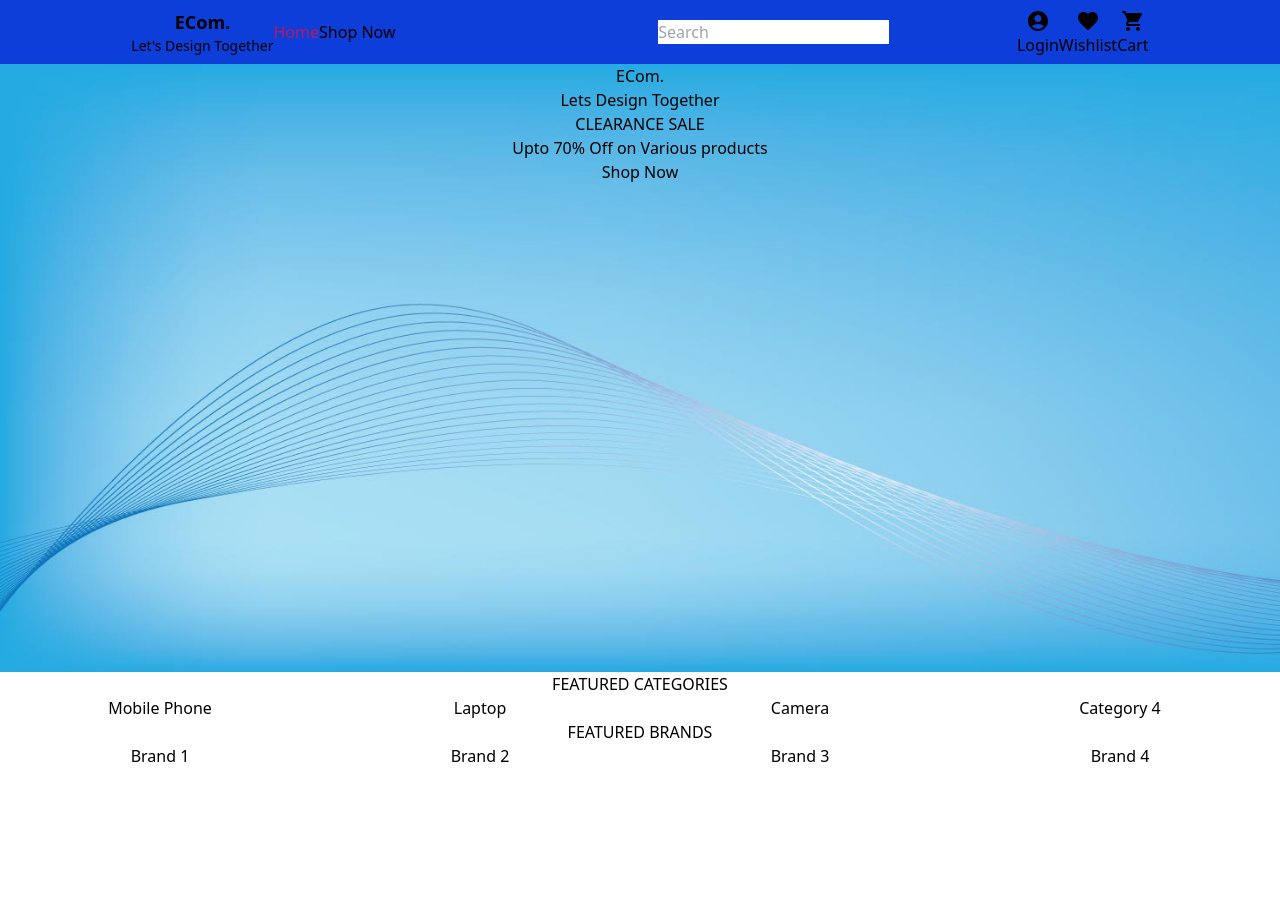
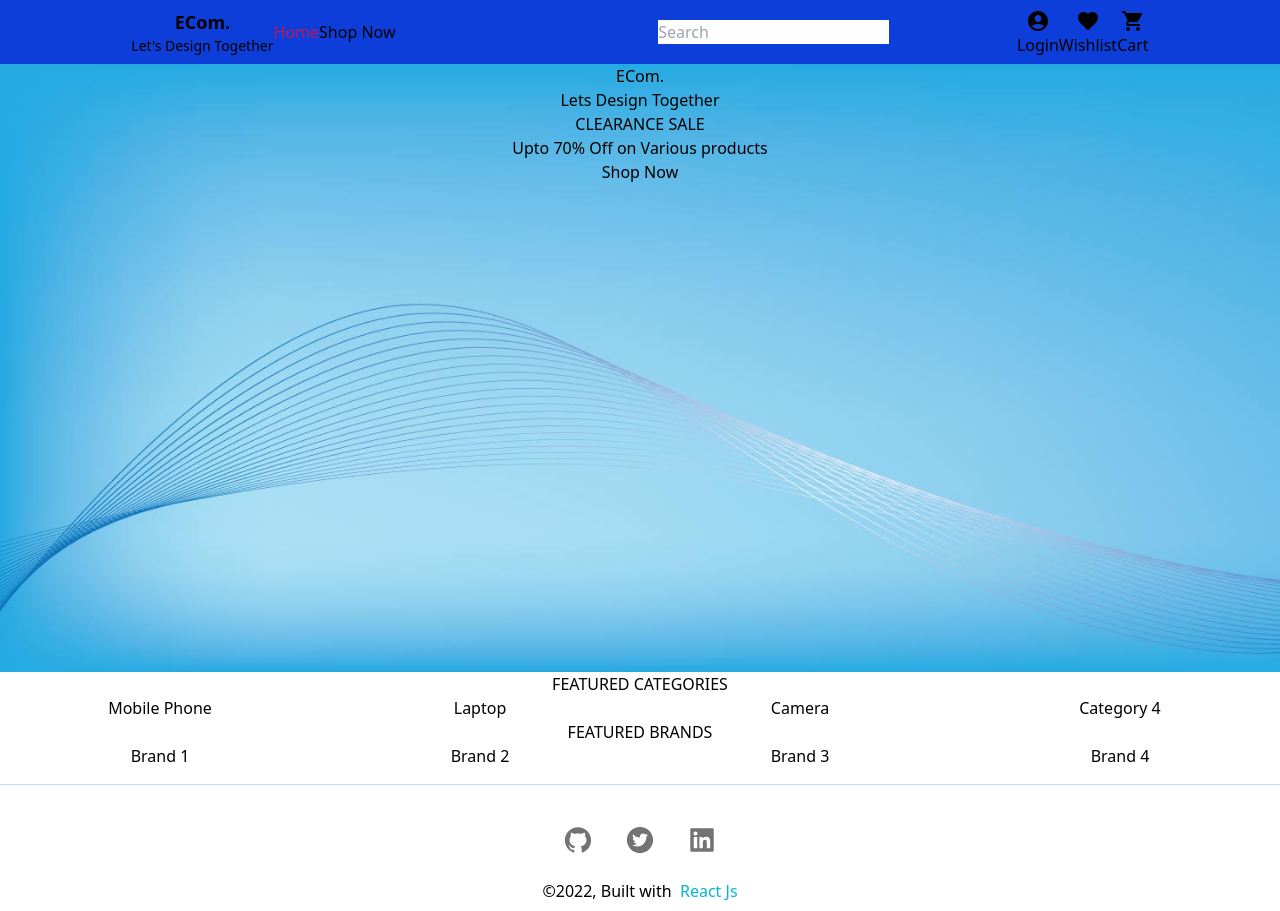
Before and after one commit to abhiaswale/ecom-frontend, a React (Create React App) app: page / in a window 1280 px wide. Before the commit the page ends 800 px from the top, so only its background shows below. Built offline with nearby package versions, Linux system fonts and the light colour scheme; no server answers.

Commit message:
added cart badge

```diff
--- a/package.json
+++ b/package.json
@@ -12,6 +12,7 @@
     "@testing-library/user-event": "^13.5.0",
     "react": "^17.0.2",
     "react-dom": "^17.0.2",
+    "react-icons": "^4.3.1",
     "react-router-dom": "^6.3.0",
     "react-scripts": "5.0.0",
     "web-vitals": "^2.1.4"
--- a/src/App.js
+++ b/src/App.js
@@ -7,6 +7,7 @@ import { PrivateRoute } from "./components/util/PrivateRoute";
 import Account from "./components/Account/Account";
 import Profile from "./components/Account/Profile";
 import Prod from "./components/Prod";
+import Footer from "./components/Footer/Footer";
 function App() {
   return (
     <div className="App">
@@ -30,6 +31,7 @@ function App() {
           <Route path="cart" element={<>hi cart</>}></Route>
         </Route>
       </Routes>
+      <Footer />
     </div>
   );
 }
--- a/src/components/Context/cart-context.js
+++ b/src/components/Context/cart-context.js
@@ -1,18 +1,19 @@
 import React, { useState, useEffect } from "react";
 const CartContext = React.createContext({
   cartQuantity: 0,
+  updateCartQuan: () => {},
 });
 
 export const CartContextProvider = (props) => {
   const [quan, setQuan] = useState(null);
 
-  useEffect(() => {
+  const updateCart = () => {
     fetch("http://localhost:3000/cart")
       .then((resp) => {
         return resp.json();
       })
       .then((data) => {
-        console.log(data);
+        console.log("Updated Cart");
         let count = 0;
         data.data.forEach((element) => {
           count++;
@@ -20,10 +21,15 @@ export const CartContextProvider = (props) => {
         console.log(count);
         setQuan(count);
       });
+  };
+
+  useEffect(() => {
+    updateCart();
   }, []);
 
   const contextValue = {
     cartQuantity: quan,
+    updateCartQuan: updateCart,
   };
 
   return (
--- /dev/null
+++ b/src/components/Footer/Footer.js
@@ -0,0 +1,53 @@
+import React from "react";
+import {
+  AiFillGithub,
+  AiFillTwitterCircle,
+  AiFillLinkedin,
+} from "react-icons/ai";
+
+const Footer = () => {
+  return (
+    <div>
+      <div className="py-4">
+        <div className="w-full border-t border-blue-200"></div>
+      </div>
+      <div className="flex justify-center items-center flex-row my-6">
+        <div className="text-neutral-500 hover:text-cyan-500 text-3xl mx-4 transition-all ease-in-out delay-150">
+          <a
+            href="https://github.com/abhiaswale"
+            target="_blank"
+            rel="noreferrer"
+          >
+            <AiFillGithub />
+          </a>
+        </div>
+        <div className="text-neutral-500 hover:text-cyan-500 text-3xl mx-4 transition-all ease-in-out delay-150">
+          <a
+            href="https://twitter.com/_abhi42"
+            target="_blank"
+            rel="noreferrer"
+          >
+            <AiFillTwitterCircle />
+          </a>
+        </div>
+        <div className="text-neutral-500 hover:text-cyan-500 text-3xl mx-4 transition-all ease-in-out delay-150">
+          <a
+            href="https://www.linkedin.com/in/abhishek-aswale-110b931b3/"
+            target="_blank"
+            rel="noreferrer"
+          >
+            <AiFillLinkedin />
+          </a>
+        </div>
+      </div>
+      <div className="font-medium text-center mb-2">
+        <p>
+          <span>©2022</span>, Built with
+          <span className="text-cyan-500">&nbsp; React Js</span>
+        </p>
+      </div>
+    </div>
+  );
+};
+
+export default Footer;
--- a/src/components/Login/Login.js
+++ b/src/components/Login/Login.js
@@ -13,6 +13,7 @@ const Login = () => {
   const autoLogout = (miliseconds) => {
     setTimeout(() => {
       authCtx.logout();
+      navigate("/login");
     }, miliseconds);
   };
   const loginHandler = async (e) => {
--- a/src/components/Navigation/Navigation.js
+++ b/src/components/Navigation/Navigation.js
@@ -1,4 +1,4 @@
-import React, { useContext, useState } from "react";
+import React, { useContext, useEffect, useState } from "react";
 import { NavLink, Link } from "react-router-dom";
 import AuthContext from "../Context/auth-context";
 import AccountCircleIcon from "@mui/icons-material/AccountCircle";
@@ -10,7 +10,11 @@ import CartContext from "../Context/cart-context";
 const Navigation = () => {
   const authCtx = useContext(AuthContext);
   const cartContext = useContext(CartContext);
-  const [count, setCount] = useState(cartContext.cartQuantity);
+  const [count, setCount] = useState(0);
+
+  useEffect(() => {
+    setCount(cartContext.cartQuantity);
+  });
 
   const logoutHandler = () => {
     authCtx.logout();
@@ -46,13 +50,13 @@ const Navigation = () => {
             {authCtx.isAuth && <p>Hi,{authCtx.userName}</p>}
             {!authCtx.isAuth && <p>Login</p>}
           </Link>
-          <Badge badgeContent={count} color="primary">
+          <Badge badgeContent={authCtx.isAuth ? count : 0} color="primary">
             <Link to="/profile/wishlist">
               <FavoriteIcon />
               <p>Wishlist</p>
             </Link>
           </Badge>
-          <Badge badgeContent={count} color="primary">
+          <Badge badgeContent={authCtx.isAuth ? count : 0} color="primary">
             <Link to="/profile/cart">
               <ShoppingCartIcon />
               <p>Cart</p>
--- a/src/components/Prod.js
+++ b/src/components/Prod.js
@@ -47,7 +47,9 @@ const Prod = () => {
         console.log(data.data.items);
         setCart(data.data.items);
       })
-      .then(() => {})
+      .then(() => {
+        cartCtx.updateCartQuan();
+      })
       .catch((err) => {
         console.log(err);
       });
@@ -62,6 +64,12 @@ const Prod = () => {
       .then((res) => res.json())
       .then((data) => {
         setCart(data.data.items);
+      })
+      .then(() => {
+        cartCtx.updateCartQuan();
+      })
+      .then(() => {
+        cartCtx.updateCartQuan();
       })
       .catch((err) => {
         console.log(err);
```
Also changed, not shown: 1 other file (tests, documents, lock files or other folders).
